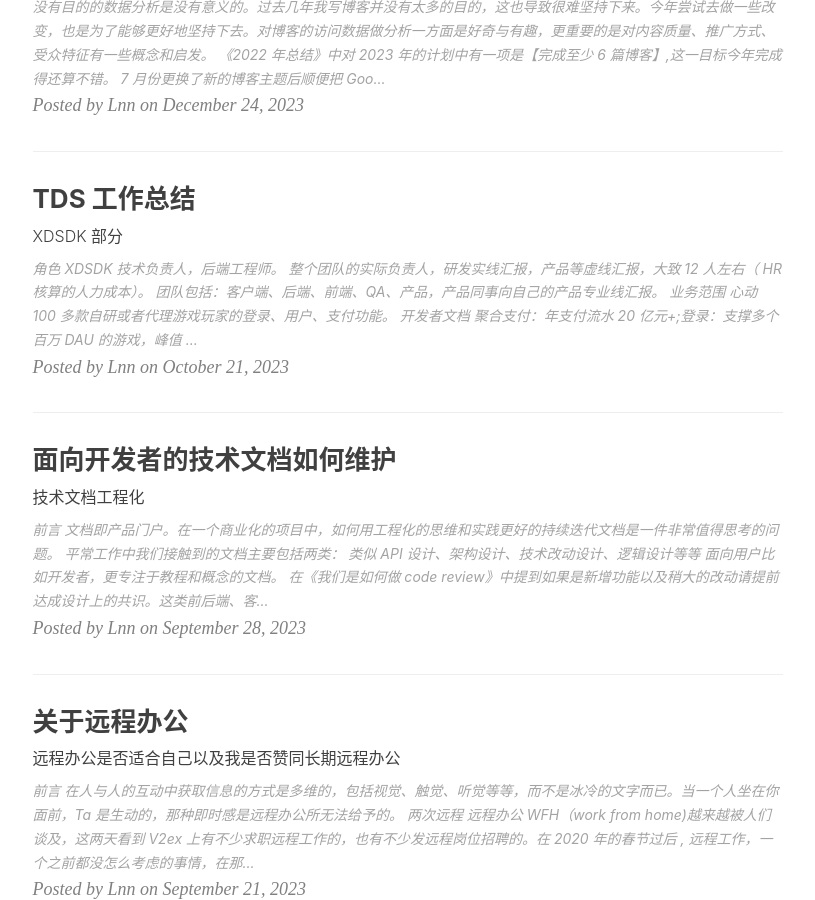
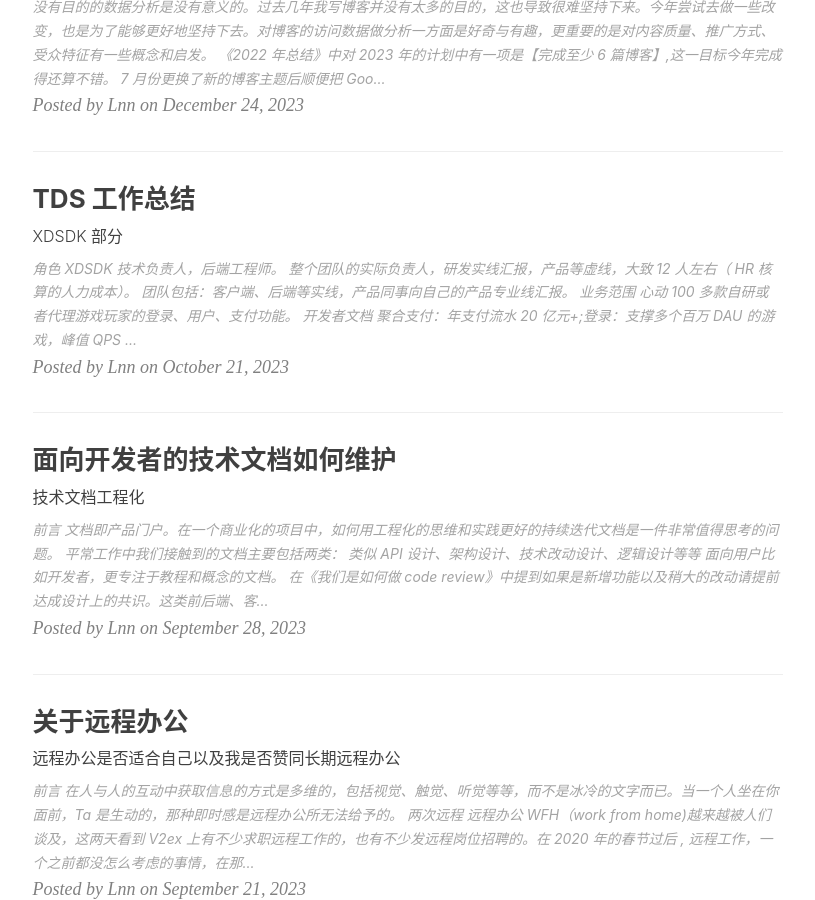
Before and after one commit to linnaname/linnaname.github.io, a Jekyll site: the page built from index.html, in a window 1280 px wide and 900 px high, scrolled down 1070 px. Shown: the whole window, without its empty margins (135-950 px from the left). Built offline with Jekyll 4.4.1, drawn with Linux system fonts in a browser that asks for light colours; nearby versions of some CDN libraries; the list of posts is cut into pages by our own code; comment, search, counter and statistics services are not loaded; some of the changed lines change nothing that is shown.

Commit message:
(fix) typo

```diff
--- a/_posts/2023-10-21-tds-summary.md
+++ b/_posts/2023-10-21-tds-summary.md
@@ -15,11 +15,16 @@
 
 ![image.png](https://linnaname.github.io/img/blog/summarize/2023-10-21-01.png)
 
+![youxiu](https://linnaname.github.io/img/blog/summarize/2022-12-31_07.jpg)
+
+![image.png](https://linnaname.github.io/img/blog/summarize/2023-10-21-02.png)
+
+
 # 角色
 **XDSDK 技术负责人，后端工程师**。
 
-整个团队的实际负责人，研发实线汇报，产品等虚线汇报，大致 12 人左右（ HR 核算的人力成本）。
-团队包括：客户端、后端、前端、QA、产品，产品同事向自己的产品专业线汇报。
+整个团队的实际负责人，研发实线汇报，产品等虚线，大致 12 人左右（ HR 核算的人力成本）。
+团队包括：客户端、后端等实线，产品同事向自己的产品专业线汇报。
 
 # 业务范围
 心动 100 多款自研或者代理游戏玩家的登录、用户、支付功能。 [开发者文档](https://docs.xdglobalapi.com/)
@@ -32,13 +37,15 @@
 
 ## 管理
 
-**做管理动作之前，首先要了解现状，对团队存在的目的了解清楚，否则很容易做无用功。然后考虑请求哪些是要优先做的，哪些是可以往后长期建设的。**
+**做管理动作之前，首先要了解现状，对团队存在的目的了解清楚，否则很容易做无用功。然后考虑清楚哪些是要优先做的，哪些是可以往后长期建设的。**
 
 **团队存在的目的**
 
-- 为了玩家提供好的、稳定的登录、用户、内购支付体验
+- 为玩家提供好的、稳定的登录、用户、内购支付体验
 - 为内部游戏提供便于接入且稳定的登录、用户、内购支付中台
-- 影响游戏和公司营收：登录-影响用户进来，游戏会买量，登录稳定性、转化影响游戏支出；支付-支付稳定性、转化公司营收。
+- 影响游戏和公司营收：
+    - 登录：影响用户进来，游戏会买量，登录稳定性、转化会直接影响游戏支出，买量了之后用户注册不进来都是直接的成本。
+    - 支付：支付稳定性和支付转化直接影响公司营收。
 
 
 
@@ -82,49 +89,49 @@
 - 没有固定的项目管理人员
 - 产品经理很年轻
 
-#### 主动沟通
+    #### 主动沟通
 
-- 每周全员周会、每月计划会议
-- 研发：3 周一次  one one
-- 产品：一个月一次 one one
-- 其他合作伙伴：季度 one one
+    - 每周全员周会、每月计划会议
+    - 研发：3 周一次  one one
+    - 产品：一个月一次 one one
+    - 其他合作伙伴：季度 one one
 
-#### 工程改进
-后面技术部分会详细提到，策略是：**小步改进和重构**
+    #### 工程改进
+    后面技术部分会详细提到，策略是：**小步改进和重构**
 
-#### 需求和项目管理
+    #### 需求和项目管理
 
-- 需求管理：尊重产品经理的前提下，让需求更有延续性一些，需要关注长期价值
-- 项目管理：
-   - 统一需求对接人：产品接需求，但是项目由我管。需求不直接提给一线研发。
-   - 需求排优先级。
-   - Jira 需求看板，全员可见，共享给业务方。
-   - 半个月小版本，一个月大版本。
+    - 需求管理：尊重产品经理的前提下，让需求更有延续性一些，需要关注长期价值
+    - 项目管理：
+    - 统一需求对接人：产品接需求，但是项目由我管。需求不直接提给一线研发。
+    - 需求排优先级。
+    - Jira 需求看板，全员可见，共享给业务方。
+    - 半个月小版本，一个月大版本。
 
-#### 研发制度性改进
+    #### 研发制度性改进
 
-- 逐渐加入代码评审
-- 单元测试
-- 自动化集成测试
-- 有故障一定要有复盘和可沉淀的文档（共享全公司）
-- 架构设计需要有架构评审或者 peer review
+    - 逐渐加入代码评审
+    - 单元测试
+    - 自动化集成测试
+    - 有故障一定要有复盘和可沉淀的文档（共享全公司）
+    - 架构设计需要有架构评审或者 peer review
 
-#### 成员调整
+    #### 成员调整
 
-- 原团队以 2 ~ 3 年工作经验的居多，资深工程师较少
-- 让实在跟不上节奏的人离开，裁掉 1 人
-- 组织招聘 2 人，制定新人融入计划
-- 适当放权，培养骨干：客户端、服务端分别由其中一人牵头组织
+    - 原团队以 2 ~ 3 年工作经验的居多，资深工程师较少
+    - 让实在跟不上节奏的人离开，裁掉 1 人
+    - 组织招聘 2 人，制定新人融入计划
+    - 适当放权，培养骨干：客户端、服务端分别由其中一人牵头组织
 
-#### 和团队一起制定 OKR
+    #### 和团队一起制定 OKR
 
-- 季度 OKR 由全团队共同制定，先民主后集中的方式
-- OKR 共享给业务方，使版本更具有前瞻性
-- 适当投资长期价值的事情：自动化工具、管理后台功能逐步沉淀，历史遗留
+    - 季度 OKR 由全团队共同制定，先民主后集中的方式
+    - OKR 共享给业务方，使版本更具有前瞻性
+    - 适当投资长期价值的事情：自动化工具、管理后台功能逐步沉淀，历史遗留
 ### 向上管理
 
 - **日常**：多主动沟通，不要害怕求助，及时预警风险。
-- **定期沟通机制**：每个月固定一次 one one 反馈我的进度、思考、计划、困难等。
+- **定期沟通机制**：与直属 leader 每个月固定一次 one one 反馈我的进度、思考、计划、困难等。
 - **不拘于外界帮助**：技术支持帮助答疑让研发不用直接陷入日常的答疑里， SRE 帮助运维让研发不用直接陷入基础设施的运维里。
 
 ## 技术
@@ -162,6 +169,8 @@
 ### 拆分
 #### 拆分原则
 
+一开始尝试引入 DDD 的思想来推进，但是考虑到团队成员的经验和项目的阶段，就没有。而是采用**简单且符合直觉*的设计，更有利于小团队。
+
 - 单一职责。服务或模块只为一个业务目标或功能领域服务。这有助于确保系统的每个部分都保持简单和专注，从而易于理解和维护。
 - 自治性。每个服务控制自己的数据和逻辑，并且尽可能减少对其他服务的依赖。自治性越高，服务间的耦合度就越低，系统的整体可靠性和稳定性也就越高。
 - 模块化。有助于并行开发和测试，同时也使得未来的功能扩展和重构变得更加容易。
@@ -173,7 +182,6 @@
 
 - 共用模块： client 游戏应用信息、uniqueId 全局 id。
 #### 登录与用户
-拆分登录与用户系统
 
 - 登录系统和用户系统拆分，隔离
    - 登录系统的职责
@@ -190,28 +198,33 @@
       - 安全策略：可登录设备管理
       - 第三方登录渠道关联信息
       - 绑定、解绑、注销等用户管理
+
+
 - **代码拆分**：user 账户，channel 负责渠道，notify 通知, schedule 定时
    - manager  管理后台独立
 
+
+- 聚合支付系统拆分
+   - **代码拆分**：account 账户、channel 渠道、promotion 营销、order 订单、trade 交易中控、product 商品,notify 通知、merch 商户、common 公共
+   - 对账系统独立。
+
 ### 工程改进
 
-- **代码拆分**：account 账户、channel 渠道、promotion 营销、order 订单、trade 交易中控、product 商品,notify 通知、merch 商户、common 公共
-   - 对账系统独立。
-#### 支付
+    #### 支付
 
-- 发货通知异步通知从内存改为 RocketMQ ，发布重启期间，不会导致无法通知到下游。
-- 引入支付业务网关：可按重点游戏隔离、可按支付渠道隔离。
-- 网关引入限流：Spring-Cloud-Gataway。
-- 引入业务监控（登录、支付全生命周期）：[metrics](https://metrics.dropwizard.io/4.2.0/)、Prometheus、Grafana。
-- 引入 RedissonDistributedLocker 解决订单数据不一致问题。
-- 代码抽象：策略模式、责任链模式等。
+    - 发货通知异步通知从内存改为 RocketMQ ，发布重启期间，不会导致无法通知到下游。
+    - 引入支付业务网关：可按重点游戏隔离、可按支付渠道隔离。
+    - 网关引入限流：Spring-Cloud-Gataway。
+    - 引入业务监控（登录、支付全生命周期）：[metrics](https://metrics.dropwizard.io/4.2.0/)、Prometheus、Grafana。
+    - 引入 RedissonDistributedLocker 解决订单数据不一致问题。
+    - 代码抽象：策略模式、责任链模式等。
 
-#### 瞬时暴增流量
+    #### 瞬时暴增流量
 
-- 平时架构要考虑到，负载均衡、防止单点、数据库读写分离，拆库拆表。
-- 流量预估：比如 8 /2 原则，之前的经验，等等。
-- 降级方案：也要有预案，保障重点游戏，核心收入游戏，新游戏，提前对游戏分级。
-- 限流：令牌桶。Spring-Cloud-Gateway
+    - 平时架构要考虑到，负载均衡、防止单点、数据库读写分离，拆库拆表。
+    - 流量预估：比如 8 /2 原则，之前的经验，等等。
+    - 降级方案：也要有预案，保障重点游戏，核心收入游戏，新游戏，提前对游戏分级。
+    - 限流：令牌桶限流，引入 Spring-Cloud-Gateway。
 
 # 工作成果
 
@@ -247,8 +260,8 @@
 
 - **主动沟通**：主动与 leader、下属、外部合作者沟通，主动去约一个会议，一两次之后大家也就更加放得开了。
 - **时间管理**：不害怕拒绝别人，并不是所有的事情都需要自己去参与。
-- **对业务的敏感性**：不排斥站在别人的角度思考问题，如果一个外部合作伙伴抱怨了你一次，可能 TA 还有另外数个问题没好意思说出来向你抱怨。自己主动迈出一小步，往往效果大不同。
-- **坦诚**：沟通有效的前提是坦诚和信任，不管是与主管、下属、外部合作伙伴都要坦诚沟通。
+- **对业务的敏感性**：不排斥站在别人的角度思考问题，如果一个外部合作伙伴抱怨了你一次，可能 TA 还有另外数个问题没好意思说出来向你抱怨。这时候自己主动迈出一小步，往往效果大不同。
+- **坦诚**：沟通有效的前提是坦诚和信任，不管是与主管、下属、外部合作伙伴都能坦诚沟通。
 #### 做得不太好的
 
 - **谨记：**你做的任何一项管理动作可能不会立马带来好的或者坏的影响，但是在之后的某个日子给你带来直接的好的或者坏的结果。
```
